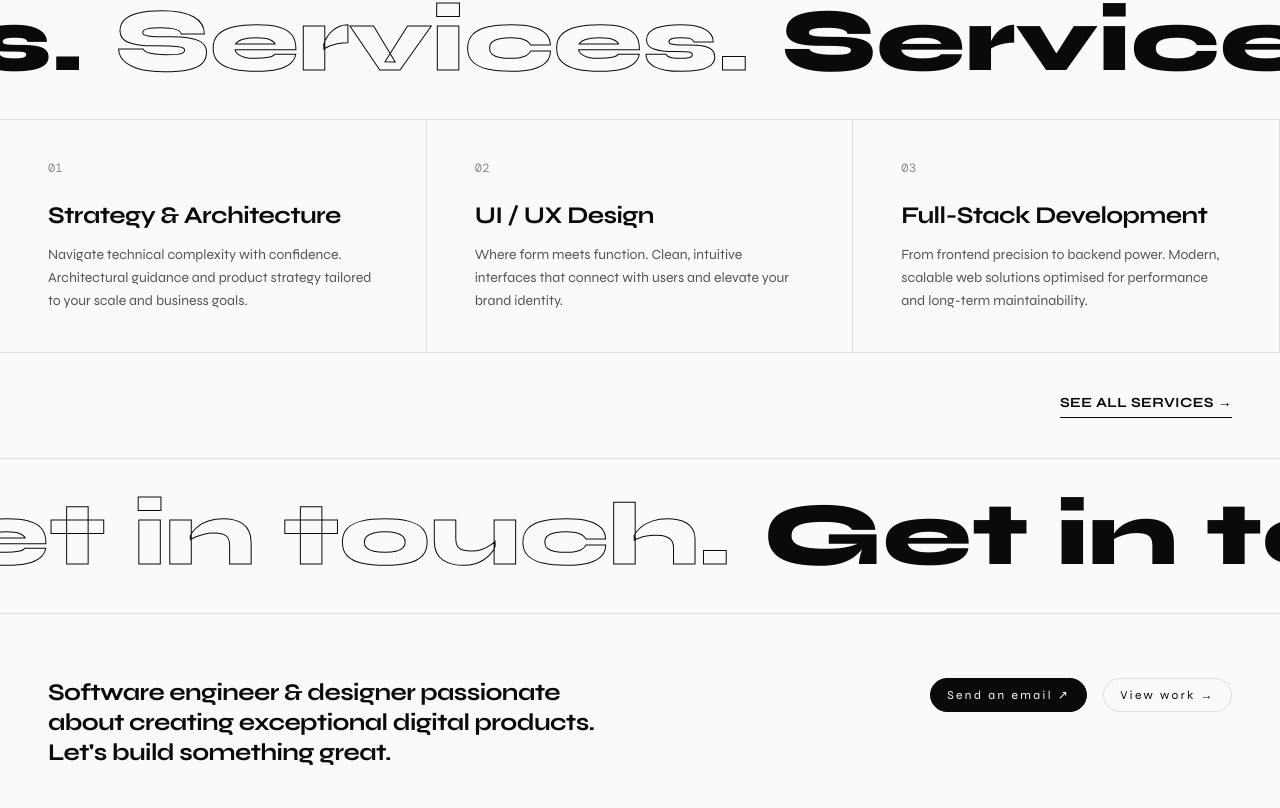
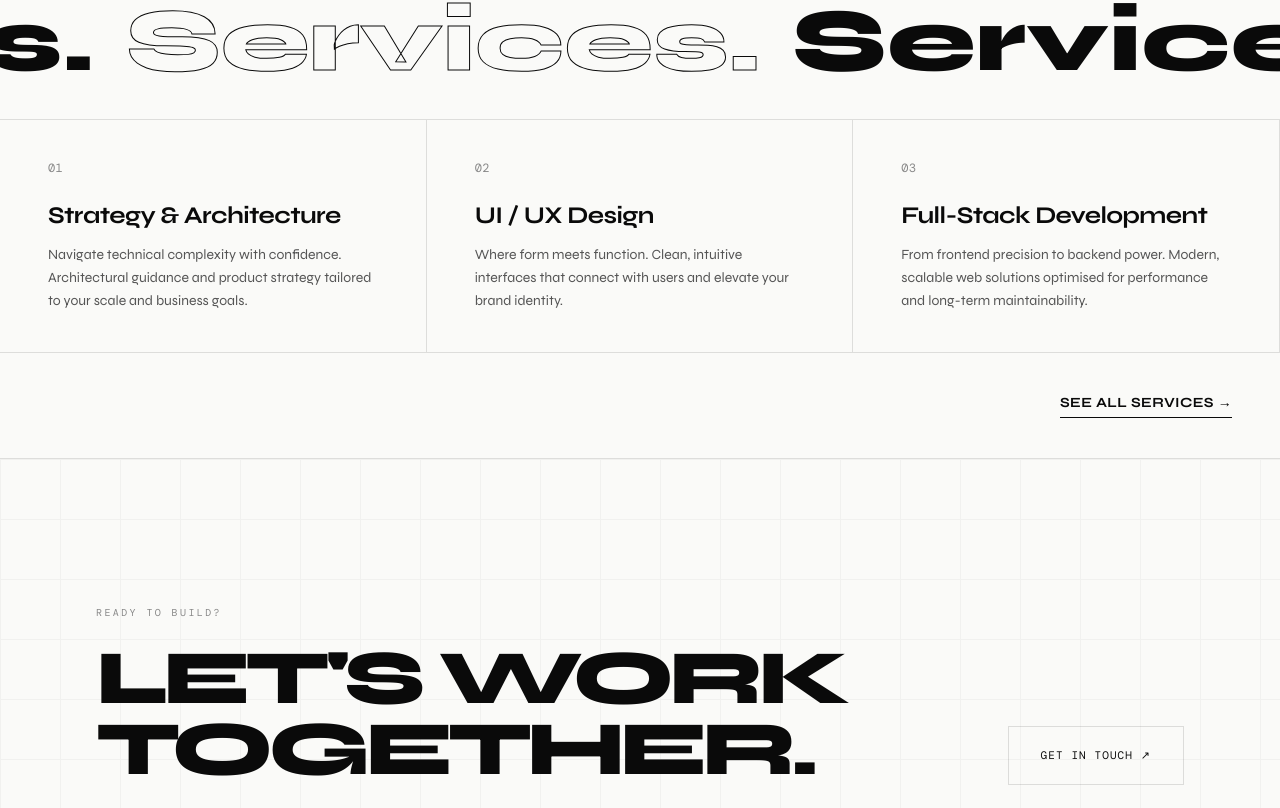
Before and after one commit to ldanh270/portfolio, a Next.js app: page / in a window 1280 px wide. Shown: the part 1989-2797 px from the top of the page. Built offline with nearby package versions, Linux system fonts and the light colour scheme; a web font is replaced by a local one.

Commit message:
fix: remove get in touch in home

```diff
--- a/src/app/page.tsx
+++ b/src/app/page.tsx
@@ -4,7 +4,6 @@ import { HomeServices } from "@/components/sections/home/HomeServices";
 import { HomeWorks } from "@/components/sections/home/HomeWorks";
 import { MarqueeText } from "@/components/ui/MarqueeText";
 import { tags } from "@/data/site";
-import GetInTouch from "@/components/sections/home/GetInTouch";
 
 export const metadata: Metadata = {
 	title: "Home — Le Duc Anh",
@@ -26,7 +25,6 @@ export default function HomePage() {
 			</section>
 			<HomeWorks />
 			<HomeServices />
-			<GetInTouch />
 		</main>
 	);
 }
--- a/src/components/layout/Header.tsx
+++ b/src/components/layout/Header.tsx
@@ -39,7 +39,7 @@ export function Header() {
 				</div>
 
 				<AnimatedButton
-					variant="arc-bottom"
+					variant="slide-top"
 					href="/contact"
 					className="hidden rounded-full border border-brand-black bg-brand-white px-2 py text-xs font-semibold tracking-wide text-brand-black md:inline-flex"
 				>
--- a/src/components/sections/home/GetInTouch.tsx
+++ /dev/null
@@ -1,38 +0,0 @@
-import { MarqueeText } from "@/components/ui/MarqueeText";
-import { AnimatedButton } from "@/components/ui/AnimatedButton";
-
-export default function GetInTouch() {
-	return (
-		<section>
-			<div className="border-y border-brand-border py-8">
-				<MarqueeText
-					text="Get in touch."
-					size="lg"
-					direction="right"
-				/>
-			</div>
-			<div className="grid gap-8 px-6 py-16 sm:px-12 lg:grid-cols-2">
-				<p className="max-w-xl text-2xl font-bold leading-tight tracking-tight">
-					Software engineer & designer passionate about creating exceptional digital products.
-					Let&apos;s build something great.
-				</p>
-				<div className="flex flex-row gap-4 lg:justify-end">
-					<AnimatedButton
-						variant="arc-bottom"
-						href="/contact"
-						className="h-fit rounded-full border border-brand-black bg-brand-black text-brand-white"
-					>
-						Send an email ↗
-					</AnimatedButton>
-					<AnimatedButton
-						variant="arc-bottom"
-						href="/work"
-						className="h-fit rounded-full border border-brand-border"
-					>
-						View work →
-					</AnimatedButton>
-				</div>
-			</div>
-		</section>
-	);
-}
--- a/src/components/ui/AnimatedButton.tsx
+++ b/src/components/ui/AnimatedButton.tsx
@@ -34,6 +34,7 @@ type AnimatedButtonProps = {
 export function AnimatedButton({
 	children,
 	variant = "slide-right",
+	color = "black",
 	className = "",
 	href,
 	...props
@@ -70,7 +71,7 @@ export function AnimatedButton({
 			{/* Slide Top */}
 			{variant === "slide-top" && (
 				<motion.span
-					className="absolute inset-0 bg-brand-black"
+					className={`absolute inset-0 bg-brand-${color}`}
 					initial={{ y: "100%" }}
 					variants={{
 						hover: { y: 0 },
@@ -82,7 +83,7 @@ export function AnimatedButton({
 			{/* Slide Bottom */}
 			{variant === "slide-bottom" && (
 				<motion.span
-					className="absolute inset-0 bg-brand-black"
+					className={`absolute inset-0 bg-brand-${color}`}
 					initial={{ y: "-100%" }}
 					variants={{
 						hover: { y: 0 },
@@ -94,7 +95,7 @@ export function AnimatedButton({
 			{/* Circle Center */}
 			{variant === "circle-center" && (
 				<motion.span
-					className="absolute left-1/2 top-1/2 -translate-x-1/2 -translate-y-1/2 rounded-full bg-brand-black"
+					className={`absolute left-1/2 top-1/2 -translate-x-1/2 -translate-y-1/2 rounded-full bg-brand-${color}`}
 					initial={{ width: 0, height: 0 }}
 					variants={{
 						hover: { width: "300%", height: "300%" },
@@ -106,7 +107,7 @@ export function AnimatedButton({
 			{/* Circle Corner */}
 			{variant === "circle-corner" && (
 				<motion.span
-					className="absolute -left-1/4 -top-1/4 rounded-full bg-brand-black"
+					className={`absolute -left-1/4 -top-1/4 rounded-full bg-brand-${color}`}
 					initial={{ width: 0, height: 0 }}
 					variants={{
 						hover: { width: "200%", height: "200%" },
@@ -118,7 +119,7 @@ export function AnimatedButton({
 			{/* Circle Left */}
 			{variant === "circle-left" && (
 				<motion.span
-					className="absolute left-0 top-1/2 -translate-y-1/2 rounded-full bg-brand-black"
+					className={`absolute left-0 top-1/2 -translate-y-1/2 rounded-full bg-brand-${color}`}
 					initial={{ width: 0, height: 0 }}
 					variants={{
 						hover: { width: "250%", height: "250%" },
@@ -130,7 +131,7 @@ export function AnimatedButton({
 			{/* Circle Right */}
 			{variant === "circle-right" && (
 				<motion.span
-					className="absolute right-0 top-1/2 -translate-y-1/2 rounded-full bg-brand-black"
+					className={`absolute right-0 top-1/2 -translate-y-1/2 rounded-full bg-brand-${color}`}
 					initial={{ width: 0, height: 0 }}
 					variants={{
 						hover: { width: "250%", height: "250%" },
@@ -142,7 +143,7 @@ export function AnimatedButton({
 			{/* Circle Top */}
 			{variant === "circle-top" && (
 				<motion.span
-					className="absolute left-1/2 top-0 -translate-x-1/2 rounded-full bg-brand-black"
+					className={`absolute left-1/2 top-0 -translate-x-1/2 rounded-full bg-brand-${color}`}
 					initial={{ width: 0, height: 0 }}
 					variants={{
 						hover: { width: "250%", height: "250%" },
@@ -154,7 +155,7 @@ export function AnimatedButton({
 			{/* Circle Bottom */}
 			{variant === "circle-bottom" && (
 				<motion.span
-					className="absolute bottom-0 left-1/2 -translate-x-1/2 rounded-full bg-brand-black"
+					className={`absolute bottom-0 left-1/2 -translate-x-1/2 rounded-full bg-brand-${color}`}
 					initial={{ width: 0, height: 0 }}
 					variants={{
 						hover: { width: "250%", height: "250%" },
@@ -166,7 +167,7 @@ export function AnimatedButton({
 			{/* Arc Bottom - Circle expands from bottom edge upward */}
 			{variant === "arc-bottom" && (
 				<motion.span
-					className="absolute bottom-0 left-1/2 -translate-x-1/2 rounded-full bg-brand-black"
+					className={`absolute bottom-0 left-1/2 -translate-x-1/2 rounded-full bg-brand-${color}`}
 					initial={{ width: 0, height: 0 }}
 					variants={{
 						hover: { width: "280%", height: "280%" },
@@ -179,7 +180,7 @@ export function AnimatedButton({
 			{variant === "border-sweep" && (
 				<>
 					<motion.span
-						className="absolute left-0 top-0 h-full w-0.5 bg-brand-black"
+						className={`absolute left-0 top-0 h-full w-0.5 bg-brand-${color}`}
 						initial={{ height: 0 }}
 						variants={{
 							hover: { height: "100%" },
@@ -187,7 +188,7 @@ export function AnimatedButton({
 						transition={{ duration: 0.2, ease: "easeOut" }}
 					/>
 					<motion.span
-						className="absolute left-0 top-0 h-0.5 w-full bg-brand-black"
+						className={`absolute left-0 top-0 h-0.5 w-full bg-brand-${color}`}
 						initial={{ width: 0 }}
 						variants={{
 							hover: { width: "100%" },
@@ -195,7 +196,7 @@ export function AnimatedButton({
 						transition={{ duration: 0.2, delay: 0.2, ease: "easeOut" }}
 					/>
 					<motion.span
-						className="absolute bottom-0 right-0 h-full w-0.5 bg-brand-black"
+						className={`absolute bottom-0 right-0 h-full w-0.5 bg-brand-${color}`}
 						initial={{ height: 0 }}
 						variants={{
 							hover: { height: "100%" },
@@ -203,7 +204,7 @@ export function AnimatedButton({
 						transition={{ duration: 0.2, delay: 0.4, ease: "easeOut" }}
 					/>
 					<motion.span
-						className="absolute bottom-0 right-0 h-0.5 w-full bg-brand-black"
+						className={`absolute bottom-0 right-0 h-0.5 w-full bg-brand-${color}`}
 						initial={{ width: 0 }}
 						variants={{
 							hover: { width: "100%" },
@@ -217,14 +218,14 @@ export function AnimatedButton({
 			{variant === "glow-pulse" && (
 				<>
 					<motion.span
-						className="absolute inset-0 bg-brand-black/10"
+						className={`absolute inset-0 bg-brand-${color}/10`}
 						variants={{
 							hover: { opacity: [0.1, 0.3, 0.1] },
 						}}
 						transition={{ duration: 1.5, repeat: Infinity }}
 					/>
 					<motion.span
-						className="absolute inset-0 blur-xl bg-brand-black/20"
+						className={`absolute inset-0 blur-xl bg-brand-${color}/20`}
 						variants={{
 							hover: { scale: [1, 1.2, 1] },
 						}}
@@ -237,7 +238,7 @@ export function AnimatedButton({
 			{variant === "split-horizontal" && (
 				<>
 					<motion.span
-						className="absolute left-0 top-0 h-full w-1/2 bg-brand-black"
+						className={`absolute left-0 top-0 h-full w-1/2 bg-brand-${color}`}
 						initial={{ x: "-100%" }}
 						variants={{
 							hover: { x: 0 },
@@ -245,7 +246,7 @@ export function AnimatedButton({
 						transition={{ duration: 0.3, ease: [0.22, 1, 0.36, 1] }}
 					/>
 					<motion.span
-						className="absolute right-0 top-0 h-full w-1/2 bg-brand-black"
+						className={`absolute right-0 top-0 h-full w-1/2 bg-brand-${color}`}
 						initial={{ x: "100%" }}
 						variants={{
 							hover: { x: 0 },
@@ -259,7 +260,7 @@ export function AnimatedButton({
 			{variant === "split-vertical" && (
 				<>
 					<motion.span
-						className="absolute left-0 top-0 h-1/2 w-full bg-brand-black"
+						className={`absolute left-0 top-0 h-1/2 w-full bg-brand-${color}`}
 						initial={{ y: "-100%" }}
 						variants={{
 							hover: { y: 0 },
@@ -267,7 +268,7 @@ export function AnimatedButton({
 						transition={{ duration: 0.3, ease: [0.22, 1, 0.36, 1] }}
 					/>
 					<motion.span
-						className="absolute bottom-0 left-0 h-1/2 w-full bg-brand-black"
+						className={`absolute bottom-0 left-0 h-1/2 w-full bg-brand-${color}`}
 						initial={{ y: "100%" }}
 						variants={{
 							hover: { y: 0 },
@@ -278,7 +279,9 @@ export function AnimatedButton({
 			)}
 
 			{/* Content */}
-			<span className="relative z-10 transition-colors duration-300 group-hover:text-brand-white">
+			<span
+				className={`relative z-10 transition-colors duration-300 group-hover:text-brand-${color === "black" ? "white" : "black"}`}
+			>
 				{children}
 			</span>
 		</>
```
